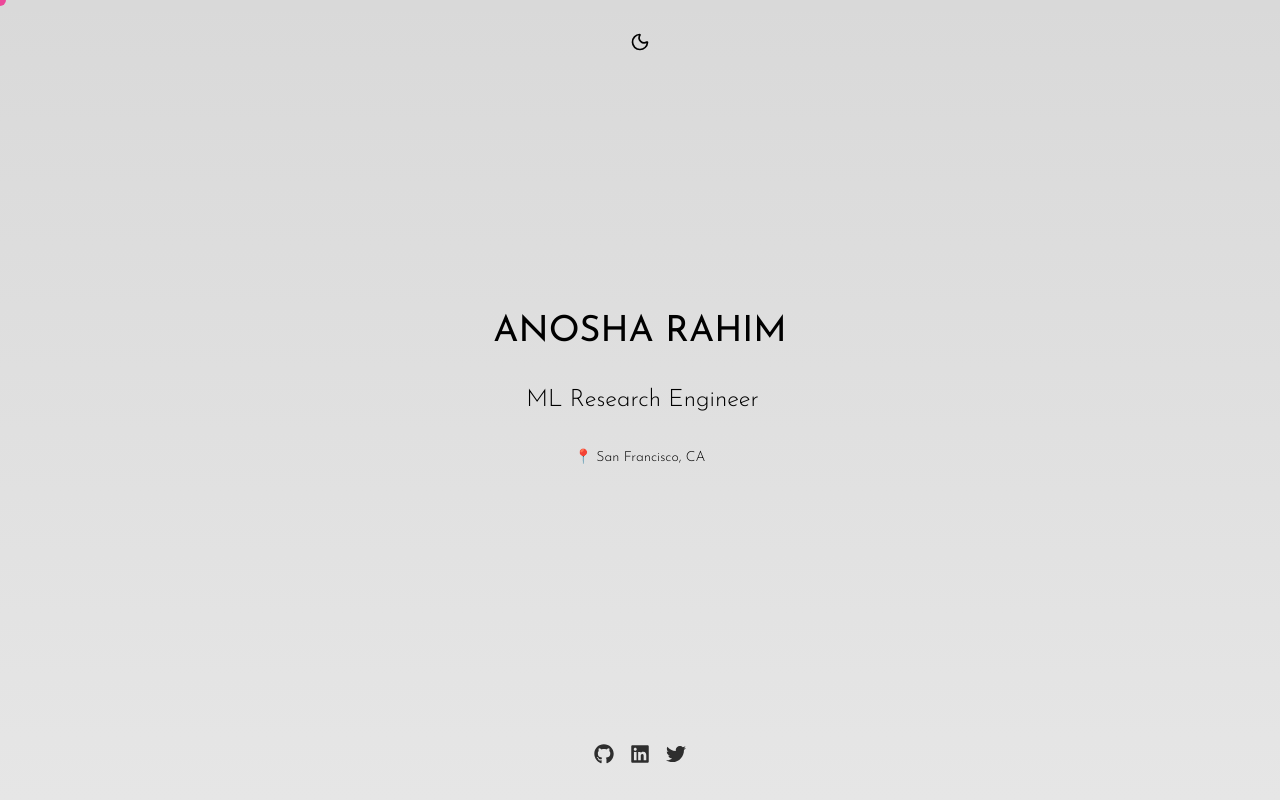
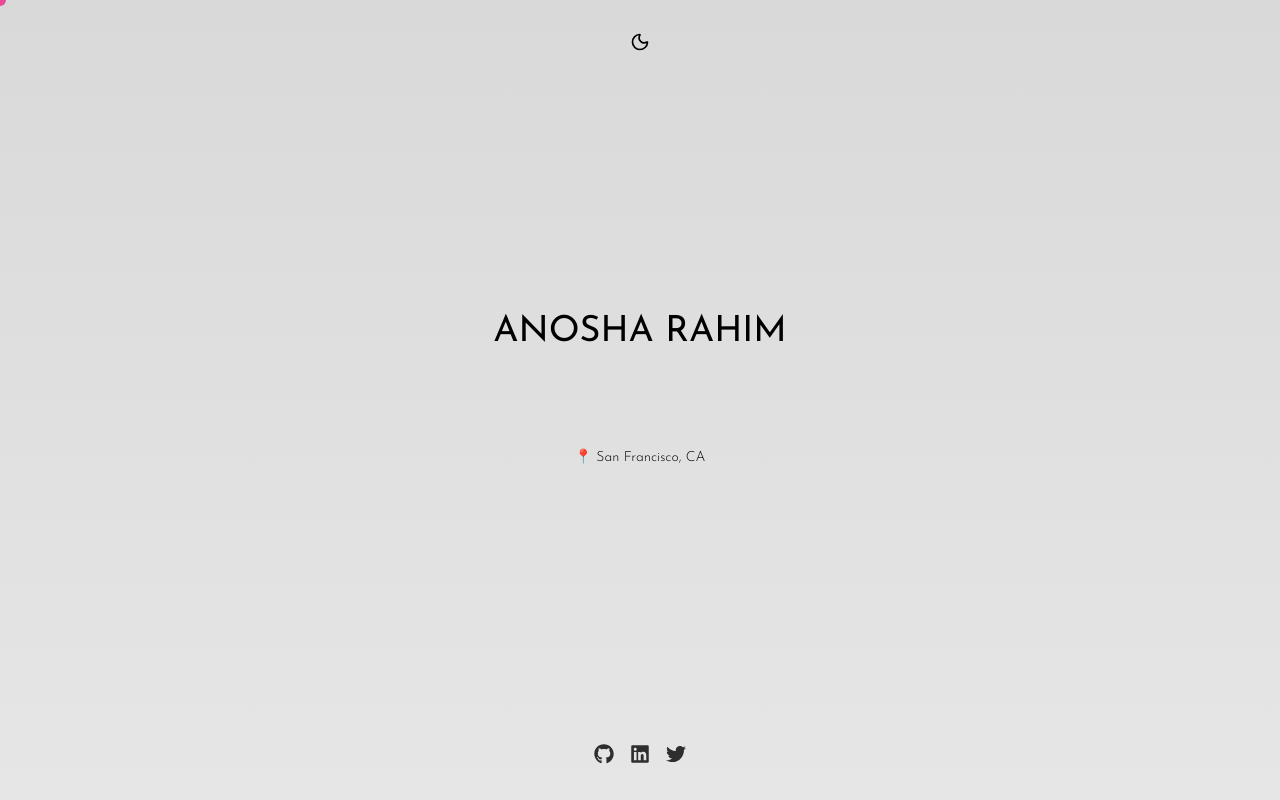
Before and after one commit to earthgirl7/personal-website, a Next.js app: page / in a window 1280 px wide. Built offline with nearby package versions, Linux system fonts and the light colour scheme.

Commit message:
increase time for job title to display

```diff
--- a/app/page.tsx
+++ b/app/page.tsx
@@ -23,7 +23,7 @@ export default function Home() {
         });
         setIsChanging(false);
       }, 500); // Half of the interval for smooth transition
-    }, 2000);
+    }, 5000);
 
     return () => clearInterval(intervalId);
   }, []);
```
